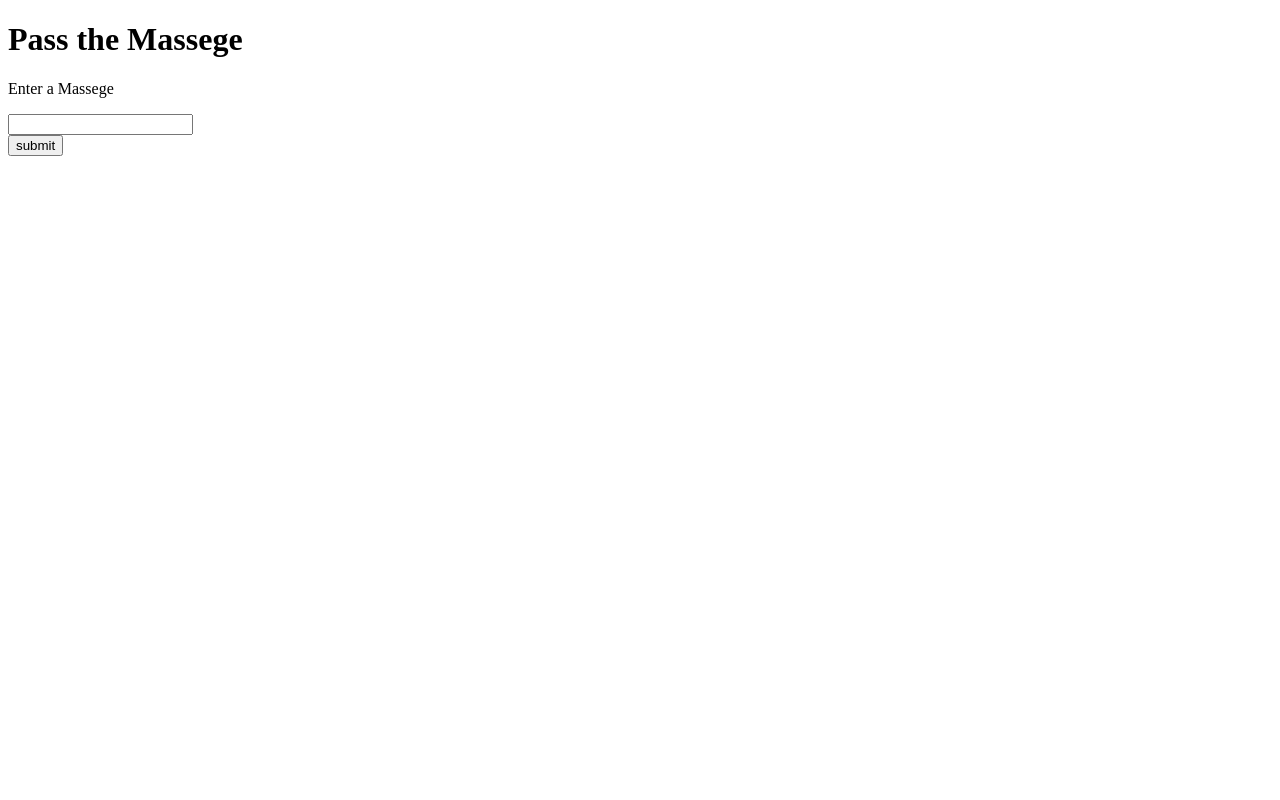
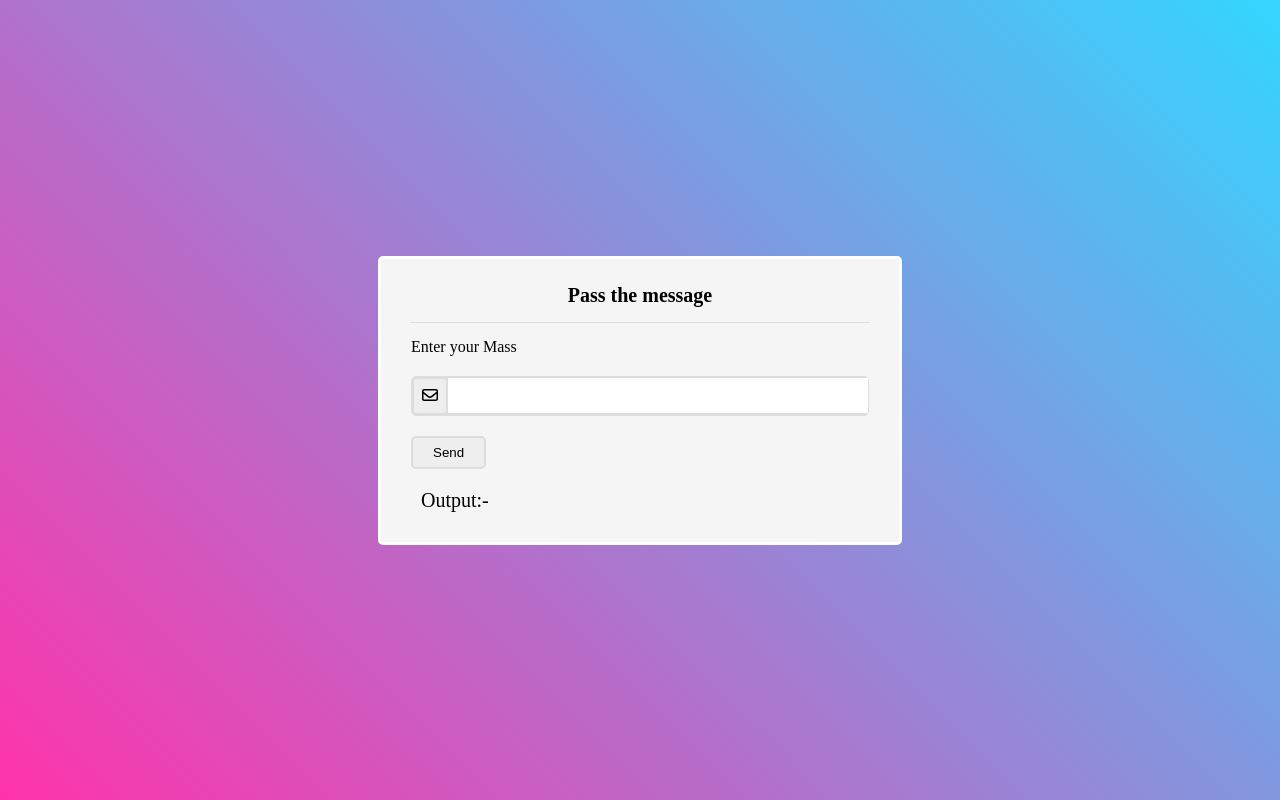
Before and after one commit to Luckykholi/Random_quotes_gen, a plain HTML site: page index.html in a window 1280 px wide. Drawn offline with Linux system fonts and the light colour scheme.

Commit message:
The devloped a Pass messagner app

```diff
--- a/index.html
+++ b/index.html
@@ -1,23 +1,132 @@
+
 
 
 <!DOCTYPE html>
 <html lang="en">
 <head>
-    <meta charset="UTF-8">
-    <meta name="viewport" content="width=device-width, initial-scale=1.0">
-    <title>Pass the Massege</title>
-    <script src="https://cdnjs.cloudflare.com/ajax/libs/font-awesome/6.7.2/js/all.min.js"></script>
+  <meta charset="UTF-8">
+  <meta name="viewport" content="width=device-width, initial-scale=1.0">
+  <title>Pass the massege</title>
+  <script src="https://cdnjs.cloudflare.com/ajax/libs/font-awesome/6.7.2/js/all.min.js"></script>
 </head>
+<style>
+  * {
+    margin: 0px;
+    padding: 0px;
+  }
+
+  body {
+    display: flex;
+    align-items: center;
+    justify-content: center;
+    height: 100vh;
+    background: linear-gradient(
+      45deg,
+      rgba(255, 0, 150, 0.8),
+      rgba(0, 204, 255, 0.8)
+    )
+  }
+
+  .container {
+    background-color: whitesmoke;
+    padding: 10px 30px;
+    margin: 30px 70px;
+    border-radius:5px;
+    border: 3px solid #fff;
+  }
+
+  h1 {
+    text-align: center;
+    font-size: 20px;
+    border-bottom: 1px solid #ddd;
+    padding:15px;
+    margin-bottom: 15px;
+  }
+
+  .p {
+    margin-bottom: 20px;
+  }
+
+  .input {
+    position: relative;
+    background-color: #ddd;
+    margin-bottom: 20px;
+    border-radius: 5px;
+    display: flex;
+    align-items: center;
+    justify-content: center;
+    border: 1px solid #ddd;
+  }
+
+  input {
+    display: flex;
+    align-items: center;
+    justify-items: center;
+    width: 400px;
+    padding: 10px;
+    /* border: 1px solid #ddd; */
+    outline: none;
+    border: none;
+  }
+
+  #i {
+    text-align: center;
+  }
+
+  i:hover {
+    background-color: #eee;
+  }
+
+  button {
+    padding: 7px 20px;
+    background: #eee;
+    border-radius: 5px;
+    border: 2px solid #ddd;
+    margin-bottom: 20px;
+  }
+
+  button:hover {
+    background-color: lightgrey;
+    cursor: pointer;
+  }
+
+  label{
+    background-color: #eee;
+    padding: 8px;
+    border-radius: 5px;
+    border: 2px solid #ddd
+  }
+
+  label:hover {
+    background-color: lightgray;
+    cursor: pointer;
+  }
+
+  .center {
+    text-align: center;
+    font-style: italic;
+  }
+
+  .output {
+    margin-bottom: 20px;
+    margin-left: 10px;
+    font-size:20px;
+  }
+
+
+</style>
 <body>
-    <div class="li11_col25">
-        <div class="li12_col29">
-            <h1>Pass the Massege</h1>
-            <p class="Name">Enter a Massege</p>
-          <div class="col13">
-            <input type="text" id="text">
-          </div>
-          <button id="button">submit</button>
-        </div>
+  <div class="container">
+    <h1>Pass the message</h1>
+    <p class="p">Enter your Mass</p>
+    <div class="input">
+     <label for="icons"><i class="fa-regular fa-envelope" id="i"></i></label>
+      <input type="text" id="message">
+   </div>
+    <button id="send">Send</button>
+    <div class="para">
+        <p class="output">Output:-</p>
+      <p class="center"></p>
     </div>
 </body>
 <script src="./script.js"></script>
--- a/script.js
+++ b/script.js
@@ -0,0 +1,23 @@
+
+
+let send = document.getElementById("send")
+let message = document.getElementById("message")
+let Paragraph = document.querySelector(".center")
+
+send.addEventListener("click",
+    function() {
+        if(message.value === "") {
+            alert("Please Enter your Text")
+        }
+        else {
+            Paragraph.innerHTML = message.value.toUpperCase()
+            message.value = '';
+      }
+    }
+)
+
+message.addEventListener("keydown", function(event) {
+    if(event.key === "Enter") {
+        send.click()
+    }
+})
```
